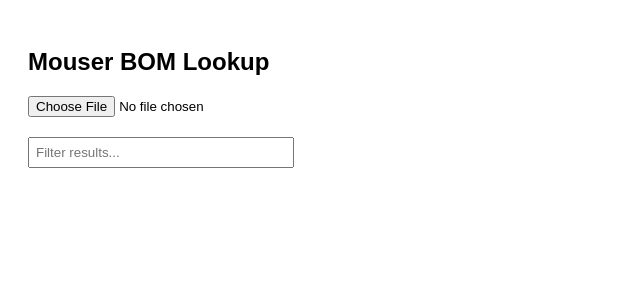
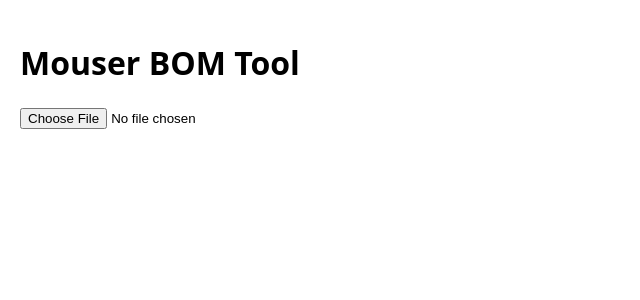
Before and after one commit to deepakfeb5/component_HW, a Next.js app in the folder web/: page / in a window 1280 px wide. Shown: the top 300 px of the page, without its empty margins (0-640 px from the left). Built offline with nearby package versions, Linux system fonts and the light colour scheme.

Commit message:
Create page.tsx

```diff
--- /dev/null
+++ b/web/app/page.tsx
@@ -0,0 +1,48 @@
+"use client";
+
+import { useState } from "react";
+import ResultsTable from "../components/ResultsTable";
+
+export default function Home() {
+  const [results, setResults] = useState<any[]>([]);
+  const [totalCost, setTotalCost] = useState<number | null>(null);
+  const [loading, setLoading] = useState(false);
+
+  async function handleUpload(e: any) {
+    const file = e.target.files?.[0];
+    if (!file) return;
+
+    setLoading(true);
+
+    const form = new FormData();
+    form.append("file", file);
+
+    const res = await fetch("/api/process", {
+      method: "POST",
+      body: form,
+    });
+
+    const data = await res.json();
+
+    setResults(data.results || []);
+    setTotalCost(data.total_cost || 0);
+    setLoading(false);
+  }
+
+  return (
+    <div>
+      <h1>Mouser BOM Tool</h1>
+
+      <input type="file" accept=".csv" onChange={handleUpload} />
+
+      {loading && <p>Processing…</p>}
+
+      {results.length > 0 && (
+        <>
+          <ResultsTable rows={results} />
+          <h2>Total Cost: ${totalCost}</h2>
+        </>
+      )}
+    </div>
+  );
+}
```
